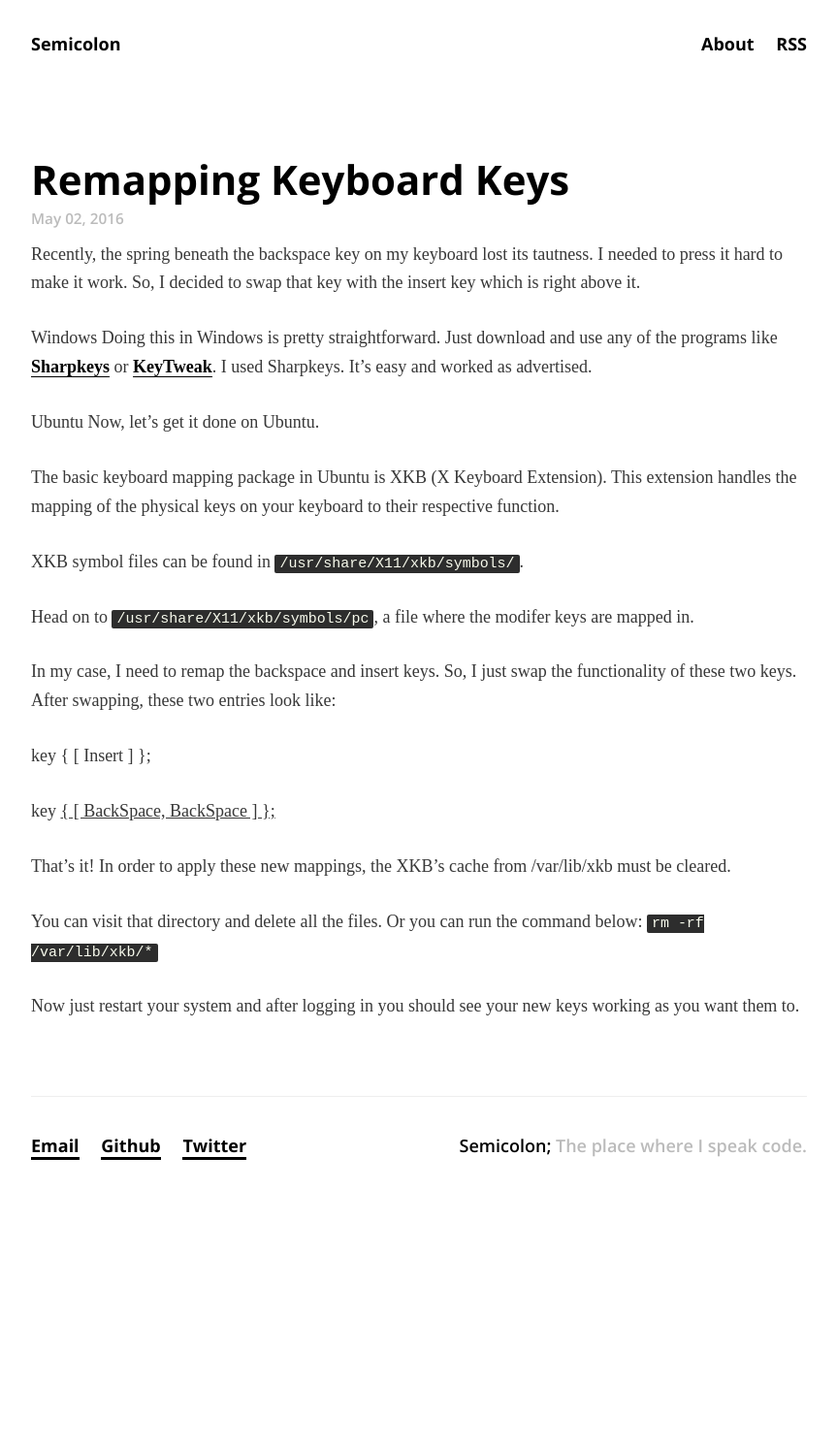
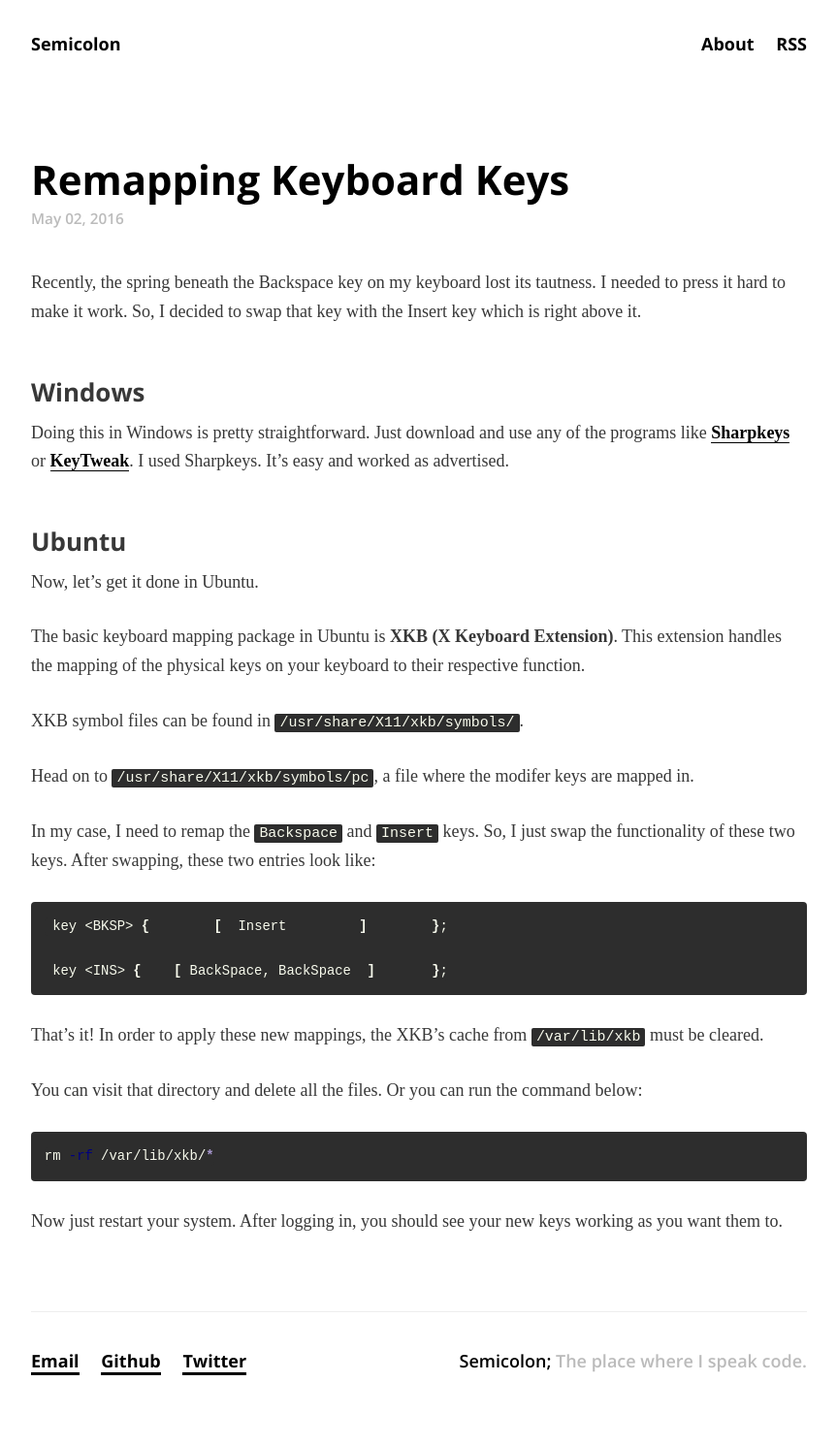
Before and after one commit to nikhilmopidevi/nikhilmopidevi.github.io, a Jekyll site: the page built from _posts/2016-05-02-Remapping-Keyboard-Keys.markdown, in a window 1280 px wide. Shown: the whole page at 97% size, without its empty margins (208-1071 px from the left). Built offline with Jekyll 4.4.1, drawn with Linux system fonts in a browser that asks for light colours; some web fonts are replaced; before the commit the page ends 1268 px from its top, so only the background shows below that.

Commit message:
New post: "Remapping Keyboard Keys"

```diff
--- a/_posts/2016-05-02-Remapping-Keyboard-Keys.markdown
+++ b/_posts/2016-05-02-Remapping-Keyboard-Keys.markdown
@@ -3,36 +3,38 @@ layout: post
 title:  "Remapping Keyboard Keys"
 date:   2016-05-02 10:00:00 +0530
 ---
+<br>
+Recently, the spring beneath the Backspace key on my keyboard lost its tautness. I needed to press it hard to make it work. So, I decided to swap that key with the Insert key which is right above it.
 
-Recently, the spring beneath the backspace key on my keyboard lost its tautness. I needed to press it hard to make it work. So, I decided to swap that key with the insert key which is right above it.
+## Windows
+Doing this in Windows is pretty straightforward. Just download and use any of the programs like [Sharpkeys] or [KeyTweak]. I used Sharpkeys. It's easy and worked as advertised.
 
-Windows
-Doing this in Windows is pretty straightforward. Just download and use any of the programs like [Sharpkeys](https://sharpkeys.codeplex.com/) or [KeyTweak](http://keytweak.en.softonic.com/).
-I used Sharpkeys. It's easy and worked as advertised.
+## Ubuntu
+Now, let's get it done in Ubuntu.
 
-
-Ubuntu
-Now, let's get it done on Ubuntu.
-
-The basic keyboard mapping package in Ubuntu is XKB (X Keyboard Extension). This extension handles the mapping of the physical keys on your keyboard to their respective function.
+The basic keyboard mapping package in Ubuntu is **XKB (X Keyboard Extension)**. This extension handles the mapping of the physical keys on your keyboard to their respective function.
 
 XKB symbol files can be found in `/usr/share/X11/xkb/symbols/`.
 
 Head on to `/usr/share/X11/xkb/symbols/pc`, a file where the modifer keys are mapped in.
 
-In my case, I need to remap the backspace and insert keys. So, I just swap the functionality of these two keys.
+In my case, I need to remap the `Backspace` and `Insert` keys. So, I just swap the functionality of these two keys.
 After swapping, these two entries look like:
 
+{% highlight shell %}
  key <BKSP> {        [  Insert	       ]	};
 
  key <INS> {	[ BackSpace, BackSpace  ]       };
+{% endhighlight %}
 
-That's it! In order to apply these new mappings, the XKB's cache from /var/lib/xkb must be cleared.
+That's it! In order to apply these new mappings, the XKB's cache from `/var/lib/xkb` must be cleared.
 
 You can visit that directory and delete all the files. Or you can run the command below:
-`rm -rf /var/lib/xkb/*`
+{% highlight shell %}
+rm -rf /var/lib/xkb/*
+{% endhighlight %}
 
-Now just restart your system and after logging in you should see your new keys working as you want them to.
+Now just restart your system. After logging in, you should see your new keys working as you want them to.
 
 [Sharpkeys]: https://sharpkeys.codeplex.com/
 [KeyTweak]: http://keytweak.en.softonic.com/
```
